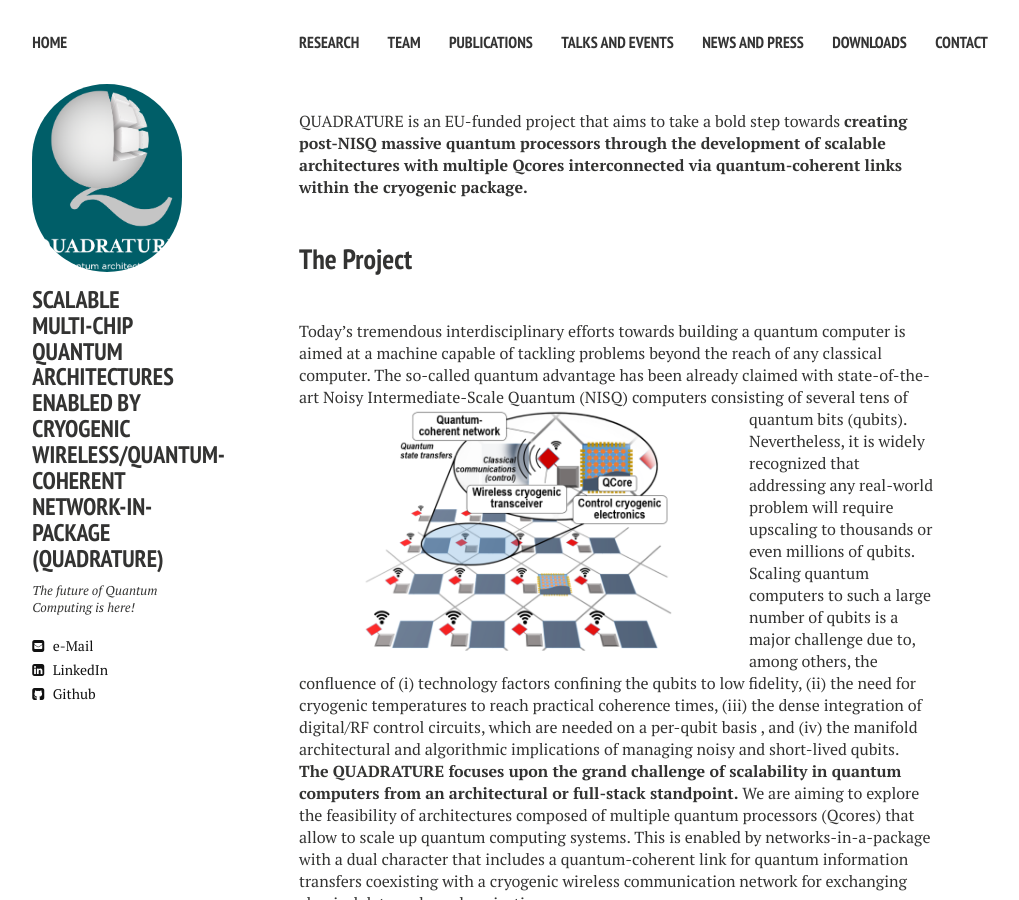
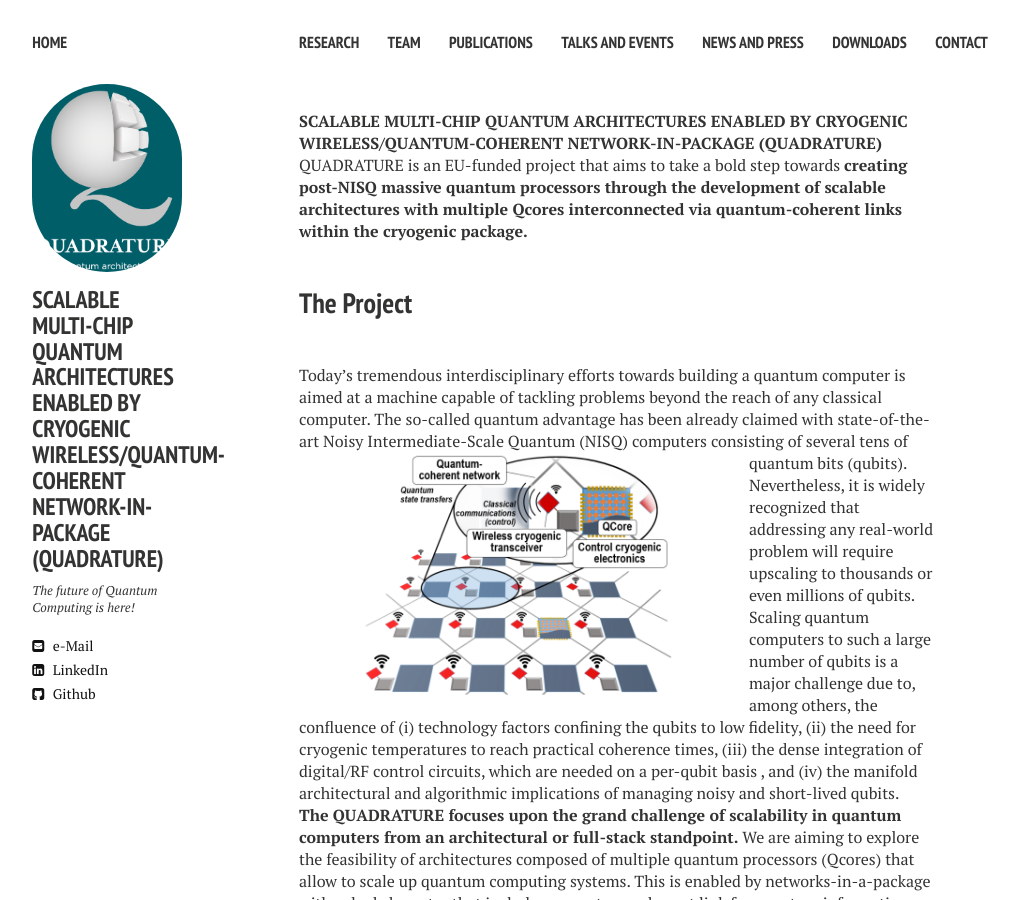
Before and after one commit to biddu/biddu.github.io, a Jekyll site: the page built from index.md, in a window 1280 px wide and 900 px high. Shown: the whole window, without its empty margins (21-1040 px from the left). Built offline with Jekyll 4.4.1, drawn with Linux system fonts in a browser that asks for light colours; nearby versions of some CDN libraries; comment, search, counter and statistics services are not loaded.

Commit message:
Update index.md

```diff
--- a/index.md
+++ b/index.md
@@ -12,6 +12,8 @@ image:
 <!---
 ## SCALABLE MULTI-CHIP QUANTUM ARCHITECTURES ENABLED BY CRYOGENIC WIRELESS/QUANTUM-COHERENT NETWORK-IN-PACKAGE (QUADRATURE)
 -->
+**SCALABLE MULTI-CHIP QUANTUM ARCHITECTURES ENABLED BY CRYOGENIC WIRELESS/QUANTUM-COHERENT NETWORK-IN-PACKAGE (QUADRATURE)**
+
 QUADRATURE is an EU-funded project that aims to take a bold step towards **creating post-NISQ massive quantum processors through the development of scalable architectures with multiple Qcores interconnected via quantum-coherent links within the cryogenic package.**
 
 <br />
```
